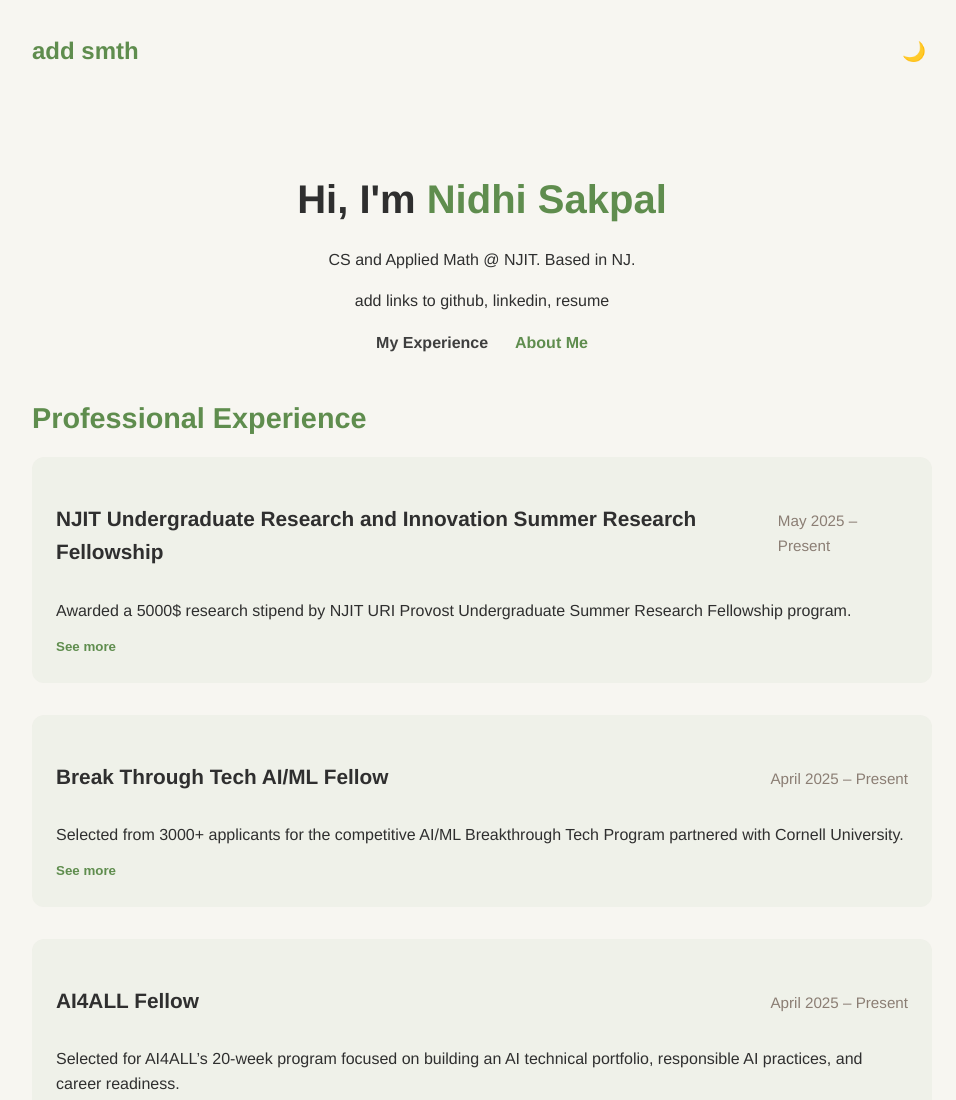
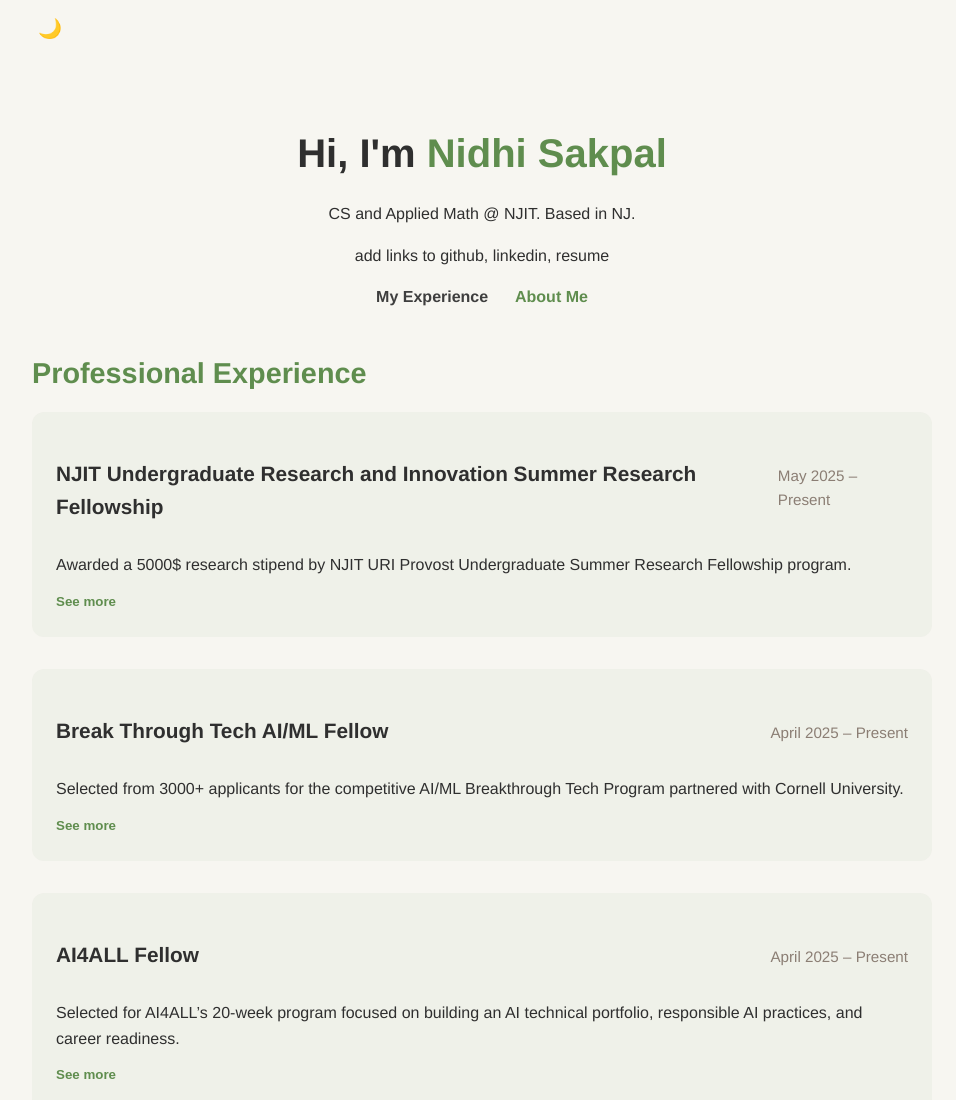
Before and after one commit to nidhisakpal/nidhisakpal.github.io, a plain HTML site: page index.html in a window 1280 px wide. Shown: the top 1100 px of the page, without its empty margins (158-1114 px from the left). Drawn offline with Linux system fonts and the light colour scheme.

Commit message:
removed add smth

```diff
--- a/index.html
+++ b/index.html
@@ -9,7 +9,7 @@
 </head>
 <body>
     <header>
-    <h1 class="logo">add smth</h1>
+    <!-- <h1 class="logo">add smth</h1> -->
     <button id="theme-toggle" aria-label="Toggle dark mode">🌙</button>
     </header>
     <main>
```
